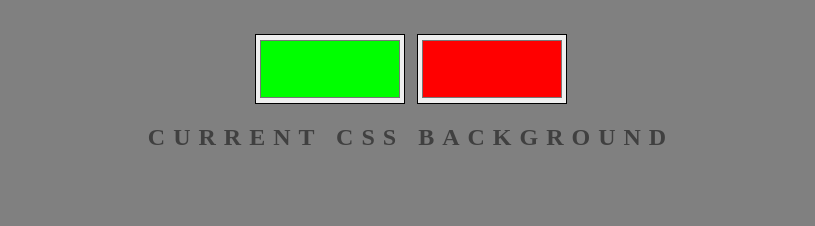
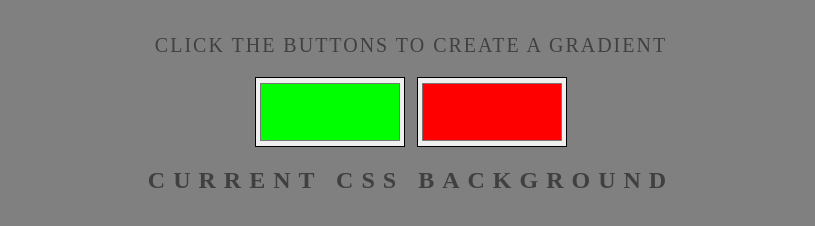
Before and after one commit to unachoza/gradient-generator, a plain HTML site: page index.html in a window 1280 px wide. Shown: the part 106-332 px from the top of the page, without its empty margins (229-1044 px from the left). Drawn offline with Linux system fonts and the light colour scheme; files whose address does not match are found by name.

Commit message:
improved UI

```diff
--- a/index.html
+++ b/index.html
@@ -9,6 +9,7 @@
 </head>
 <body id="gradient">
     <h1>Gradient Generator</h1>
+    <p>click the buttons to create a gradient</p>
     <input type="color" class="color1 input" value="#00ff00" id="">
     <input type="color" class="color2 input" value="#ff0000" id="">
     <h2>Current CSS Background</h2>
--- a/styleGen.css
+++ b/styleGen.css
@@ -7,7 +7,10 @@ body {
     top: 15%;
 	background: linear-gradient(to right, red , yellow); /* Standard syntax */
 }
-
+p{
+    letter-spacing: .1em;
+    font-size: 20px;
+}
 h1 {
     font: 600 3.5em 'Raleway', sans-serif;
     color: rgba(0,0,0,.5);
@@ -26,7 +29,7 @@ h3 {
 
 }
 .input {
-
+    cursor: cell;
     width: 150px;
     height: 70px;
     border-width: 1px;
```
